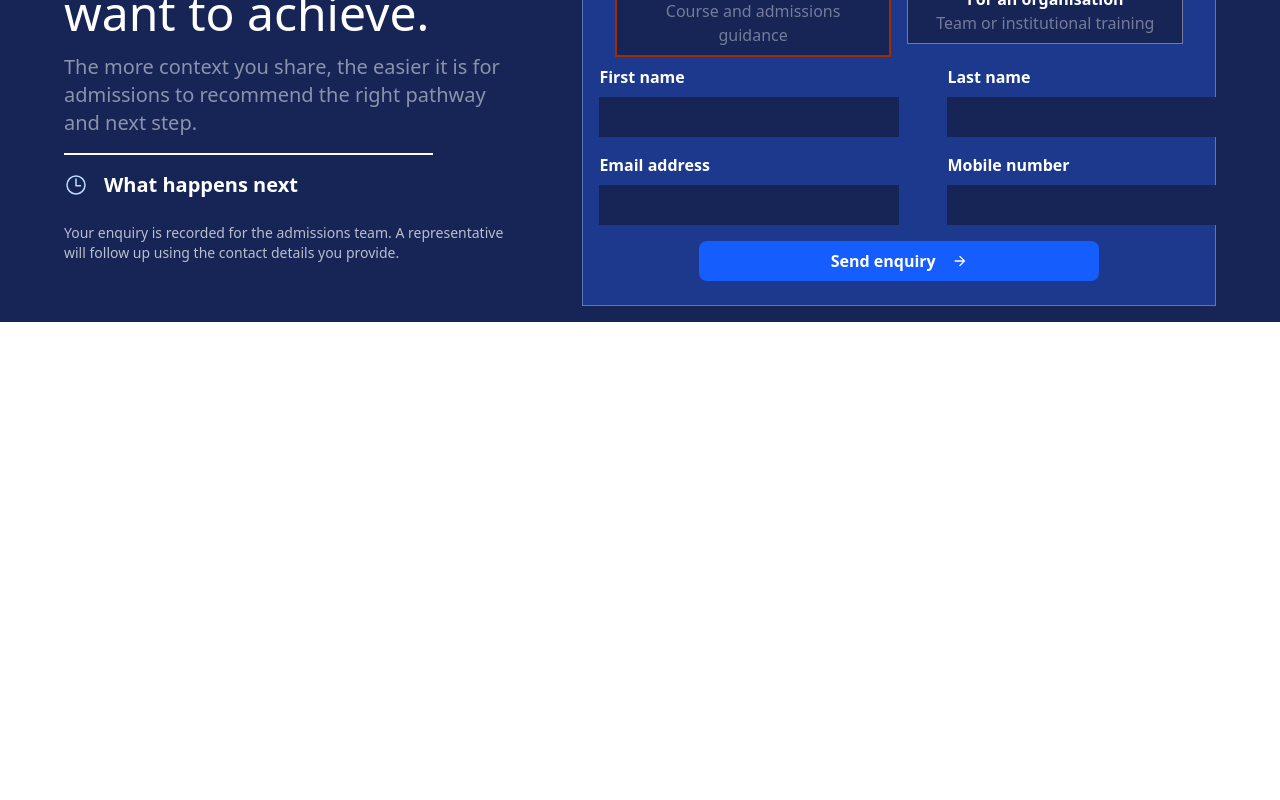
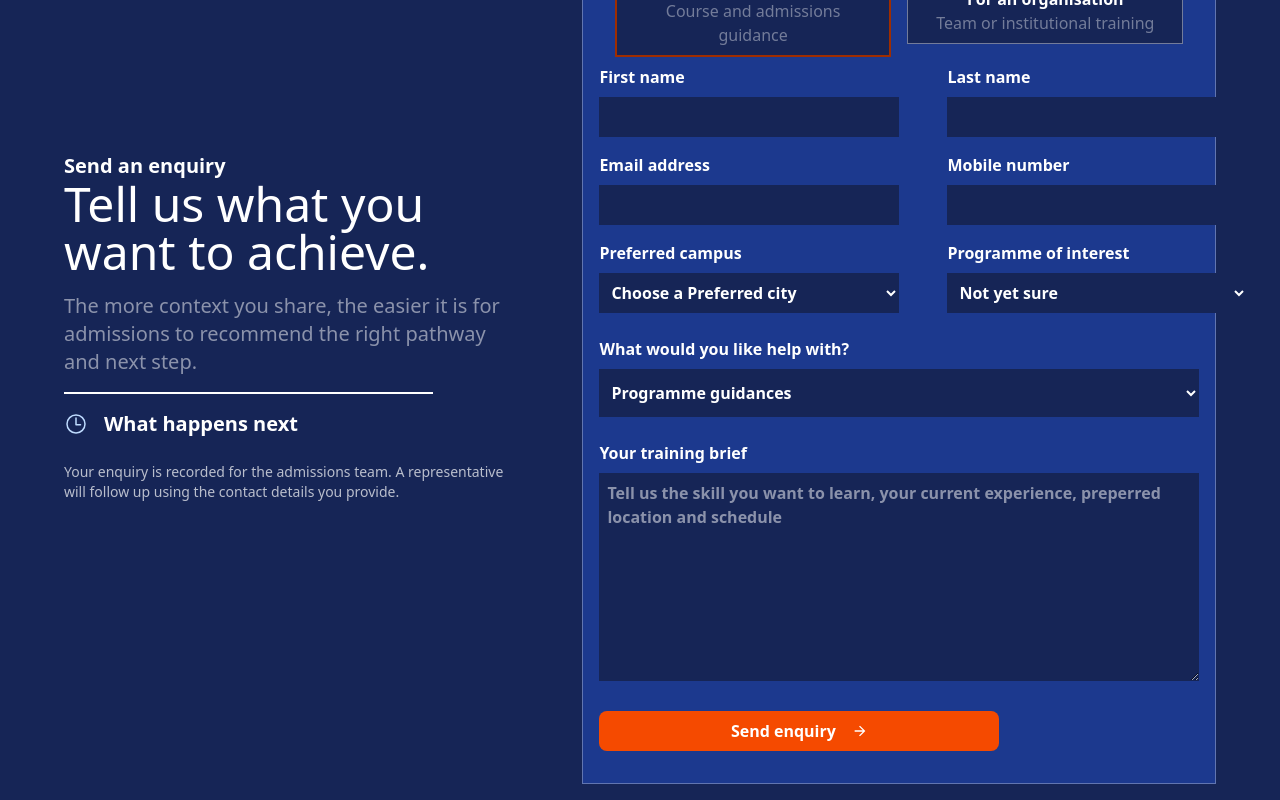
Before and after one commit to Ngalaka/nogtech, a Next.js app: page /contact in a window 1280 px wide. Shown: the part 618-1418 px from the top of the page. Before the commit the page ends 940 px from the top, so only its background shows below. Built offline with nearby package versions, Linux system fonts and the light colour scheme.

Commit message:
contact feature complete

```diff
--- a/src/app/component/Email.jsx
+++ b/src/app/component/Email.jsx
@@ -7,6 +7,28 @@ import { IoMdArrowForward } from "react-icons/io";
 
 export default function Email() {
   const [loading, setLoading] = useState(false);
+
+  // Array of dropdown items
+  const guidances = [
+    "Programme guidance",
+    "Fees and payment plans",
+    "Class dates and times",
+    "Campus visit",
+    "Application support",
+    "Other enquiry",
+  ];
+
+  // Array of dropdown items
+  const courses = [
+    "Full Stack Web Development",
+    "UI/UX Design",
+    "Python Programming",
+    "AI Automation",
+    "Data Analytics",
+    "Digital Marketing",
+  ];
+
+  const campuses = ["Port Harcourt", "Abia State", "Imo State"];
 
   // destructure useForm to get register, handleSubmit, errors, and reset functions
 
@@ -30,6 +52,10 @@ export default function Email() {
         lastname: data.lastname,
         email: data.email,
         mobile: data.mobile,
+        campus: data.campus,
+        course: data.course,
+        guidance: data.guidance,
+         messages: data. messages,
         emailType: "myself",
       };
       console.log("Payload:", payload);
@@ -38,7 +64,7 @@ export default function Email() {
       console.log("Status:", res.status);
       console.log("Response:", res.data);
 
-      if (res.data.success || res.status==201) {
+      if (res.data.success || res.status == 201) {
         router.push("/");
         reset();
       }
@@ -55,14 +81,17 @@ export default function Email() {
           {/* First Name */}
           <div className="flex justify-between items-center gap-4 ">
             <div className="px-4 py-2">
-                <label className=" block mb-2 font-bold text-white">First name</label>
+              <label className=" block mb-2 font-bold text-white">
+                First name
+              </label>
 
               <input
                 type="text"
                 {...register("firstname", {
                   required: "First name field is required",
                 })}
-               className="w-[300px] h-auto outline-none py-2  bg-blue-950 text-white font-bold px-2 hover:outline-1 hover:border-2 border-orange-800" />
+                className="w-[300px] h-auto outline-none py-2  bg-blue-950 text-white font-bold px-2 hover:outline-1 hover:border-2 border-orange-800"
+              />
 
               {errors.firstname && (
                 <p className="text-red-500 text-sm">
@@ -71,17 +100,19 @@ export default function Email() {
               )}
             </div>
 
-              {/* Last Nam */}
+            {/* Last Name */}
             <div className="px-4 py-2">
-                <label className=" block mb-2 font-bold text-white">Last name</label>
+              <label className=" block mb-2 font-bold text-white">
+                Last name
+              </label>
 
               <input
                 type="text"
                 {...register("lastname", {
                   required: "last name field is required",
-
                 })}
-               className="w-[300px] h-auto outline-none py-2  bg-blue-950 text-white font-bold px-2 hover:outline-1 hover:border-2 border-orange-800" />
+                className="w-[300px] h-auto outline-none py-2  bg-blue-950 text-white font-bold px-2 hover:outline-1 hover:border-2 border-orange-800"
+              />
 
               {errors.lastname && (
                 <p className="text-red-500 text-sm">
@@ -96,55 +127,170 @@ export default function Email() {
           <div className="flex justify-between items-center gap-4">
             {/* email */}
             <div className="px-4 py-2">
-                <label className=" block mb-2 font-bold text-white">Email address</label>
+              <label className=" block mb-2 font-bold text-white">
+                Email address
+              </label>
 
               <input
                 type="email"
                 {...register("email", {
                   required: "Email address field is required",
                 })}
-               className="w-[300px] h-auto outline-none py-2  bg-blue-950 text-white font-bold px-2 hover:outline-1 hover:border-2 border-orange-800" />
+                className="w-[300px] h-auto outline-none py-2  bg-blue-950 text-white font-bold px-2 hover:outline-1 hover:border-2 border-orange-800"
+              />
 
               {errors.email && (
-                  <p className="text-red-500 text-sm ">
-                    {errors.email.message}
-                  </p>
+                <p className="text-red-500 text-sm ">{errors.email.message}</p>
               )}
             </div>
 
             {/* mobile */}
             <div className="px-4 py-2">
-                <label className=" block mb-2 font-bold text-white">Mobile number</label>
+              <label className=" block mb-2 font-bold text-white">
+                Mobile number
+              </label>
 
               <input
                 type="text"
                 {...register("mobile", {
                   required: "mobile field is required",
                 })}
-                className="w-[300px] h-auto outline-none py-2  bg-blue-950 text-white font-bold px-2 hover:outline-1 hover:border-2 border-orange-800"/>
+                className="w-[300px] h-auto outline-none py-2  bg-blue-950 text-white font-bold px-2 hover:outline-1 hover:border-2 border-orange-800"
+              />
 
               {errors.mobile && (
-                  <p className="text-red-500 text-sm">
-                    {errors.mobile.message}
-                  </p>
+                <p className="text-red-500 text-sm">{errors.mobile.message}</p>
               )}
             </div>
           </div>
 
+          {/* course */}
 
+          <div className="flex justify-between items-center gap-4">
+            {/* Preferred campus */}
+            <div className="px-4 py-2">
+              <label className=" block mb-2 font-bold text-white">
+                Preferred campus
+              </label>
 
-              <div className="w-full mx-auto lg:w-full l  flex justify-center items-center gap-2 py-2 ">
+              <select
+                {...register("campus", {
+                  required: "Please select a campus city",
+                })}
+                className="w-[300px] h-auto outline-none py-2  bg-blue-950 text-white font-bold px-2 hover:outline-1 hover:border-2 border-orange-800"
+              >
+                <option value="">Choose a Preferred city</option>
+
+                {campuses.map((campus, index) => (
+                  <option
+                    key={index}
+                    value={campus}
+                    className=" block mb-2 font-bold text-white"
+                  >
+                    {campus}
+                  </option>
+                ))}
+              </select>
+
+              {errors.campus && (
+                <p className="text-red-600">{errors.campus.message}</p>
+              )}
+            </div>
+
+            {/* Programme of interest */}
+            <div className="px-4 py-2">
+              <label className=" block mb-2 font-bold text-white">
+                Programme of interest
+              </label>
+
+              <select
+                id="course"
+                {...register("course", {
+                  required: "Please select a course",
+                })}
+                className="w-[300px] h-auto outline-none py-2  bg-blue-950 text-white font-bold px-2 hover:outline-1 hover:border-2 border-orange-800"
+              >
+                <option value="">Not yet sure </option>
+
+                {courses.map((course, index) => (
+                  <option
+                    key={index}
+                    value={course}
+                    className=" block mb-2 font-bold text-white"
+                  >
+                    {course}
+                  </option>
+                ))}
+              </select>
+
+              {errors.course && <p>{errors.course.message}</p>}
+            </div>
+          </div>
+
+          {/* guidance */}
+          <div className="px-4 py-4">
+            <label className=" block mb-2 font-bold text-white">
+              What would you like help with?
+            </label>
+
+            <select
+              id="course"
+              {...register("guidance", {
+                required: "Please select aguidance",
+              })}
+              className="w-full h-auto outline-none py-3  bg-blue-950 text-white font-bold px-2 hover:outline-1 hover:border-2 border-orange-800"
+            >
+              <option value="">Programme guidances </option>
+
+              {guidances.map((guidance, index) => (
+                <option
+                  key={index}
+                  value={guidances}
+                  className=" block mb-2 font-bold text-white"
+                >
+                  {guidance}
+                </option>
+              ))}
+            </select>
+
+            {errors.guidance && <p>{errors.guidance.message}</p>}
+          </div>
+
+          {/* brief message */}
+          <div className="px-4 py-2">
+            <label className=" block mb-2 font-bold text-white">
+             Your training brief
+            </label>
+
+            <textarea
+              name="messages"
+              {...register("messages", {
+                required: "last name field is required",
+              })}
+              placeholder="Tell us the skill you want to learn, your current experience, preperred location and schedule"
+              rows="8"
+                className="w-full h-auto outline-none py-2  bg-blue-950 text-white font-bold px-2 hover:outline-1 hover:border-2 border-orange-800"
+            ></textarea>
+
+            {errors.messages && (
+              <p className="text-red-500 text-sm">{errors.messages.message}</p>
+            )}
+          </div>
+
+          <div className="px-4 py-4">
             <button
               type="submit"
               disabled={loading}
-                  className={`w-full h-auto p-2 flex justify-center items-center gap-4 lg:p-2 rounded-lg text-white lg:w-[400px] lg:auto mx-auto font-extrabold ${loading ? "bg-gray-300 cursor-not-allowed" : "bg-blue-600 hover:bg-blue-700"}`}
+              className={`w-full h-auto p-2 flex justify-center items-center gap-4 lg:p-2 rounded-lg text-white lg:w-[400px] font-extrabold ${loading ? "bg-gray-300 cursor-not-allowed" : " bg-orange-600 hover:bg-blue-700"}`}
             >
               {loading ? "Sending..." : "Send enquiry"}
-                    <span><IoMdArrowForward /></span>
+              <span>
+                <IoMdArrowForward />
+              </span>
             </button>
           </div>
         </form>
       </div>
     </>
-  )
+  );
 }
--- a/src/app/models/emailModel.js
+++ b/src/app/models/emailModel.js
@@ -1,40 +1,65 @@
-
 import mongoose from "mongoose";
-const emailSchema= new mongoose.Schema({
-    firstname:{
-        type:String,
-        required:true,
-        trim:true
+const emailSchema = new mongoose.Schema(
+  {
+    firstname: {
+      type: String,
+      required: true,
+      trim: true,
     },
 
     lastname: {
       type: String,
       required: true,
-    trim: true
+      trim: true,
     },
 
-    email:{
-    type:String,
-    required:true,
-    unique:true,
-    lowercase:true,
-    trim:true
+    email: {
+      type: String,
+      required: true,
+      unique: true,
+      lowercase: true,
+      trim: true,
     },
 
     mobile: {
       type: String,
       required: true,
-    trim: true
+      trim: true,
     },
 
-    emailType:{
-        type:String,
-        enum:["myself", "staff"],
-        default:"myself"
-    }
-}, {timestamps:true})
+    campus: {
+      type: String,
+      required: true,
+      trim: true,
+    },
 
-const Email=mongoose.models.email
-|| mongoose.model("email", emailSchema)
+    course: {
+      type: String,
+      required: true,
+      trim: true,
+    },
+
+    guidance: {
+      type: String,
+      required: true,
+      trim: true,
+    },
+
+    messages: {
+      type: String,
+      required: true,
+      trim: true,
+    },
+
+    emailType: {
+      type: String,
+      enum: ["myself", "staff"],
+      default: "myself",
+    },
+  },
+  { timestamps: true },
+);
+
+const Email = mongoose.models.email || mongoose.model("email", emailSchema);
 
 export default Email;
```
Also changed, not shown: src/app/api/email/route.js (+11 -3 lines). Lines whose indentation alone changed are shown as unchanged.
